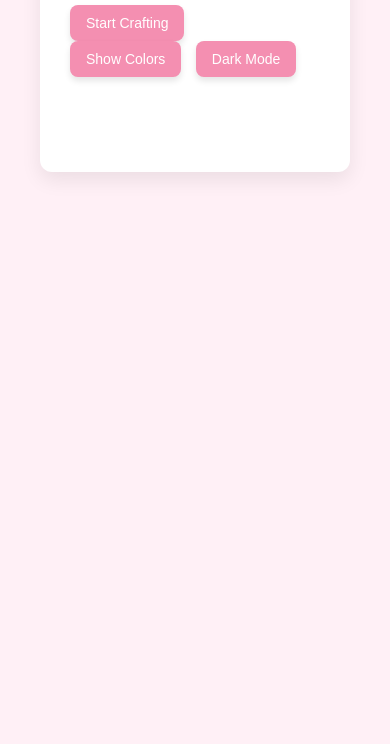
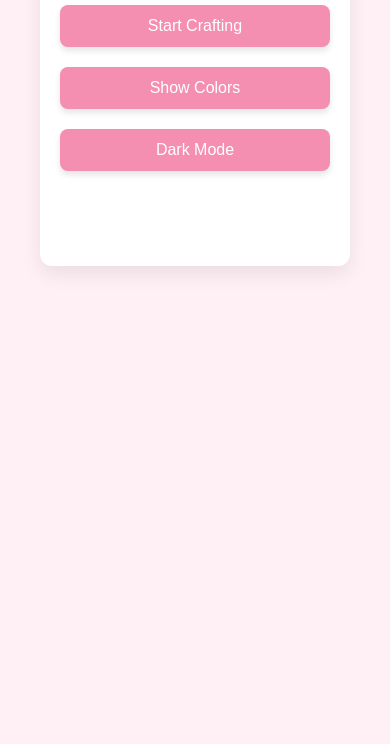
Before and after one commit to gabriellavalle15/personal-portfolio-website, a plain HTML site: page MiniProject/index.html in a window 390 px wide. Shown: the part 180-924 px from the top of the page. Before the commit the page ends 844 px from the top, so only its background shows below. Drawn offline with Linux system fonts and the light colour scheme.

Commit message:
Make layout mobile-friendly with viewport tag and responsive styles

```diff
--- a/MiniProject/index.html
+++ b/MiniProject/index.html
@@ -2,6 +2,7 @@
 <html lang="en">
 <head>
     <meta charset="UTF-8">
+    <meta name="viewport" content="width=device-width, initial-scale=1.0">
     <link rel="stylesheet" href="style.css">
     <title>Craft Studio</title>
 </head>
--- a/MiniProject/style.css
+++ b/MiniProject/style.css
@@ -5,6 +5,10 @@
     padding: 40px;
     max-width: 600px;
     margin: auto;
+    display: flex;
+    justify-content: center;
+    align-items: flex-start;
+    min-height: 100vh;
 }
 :root {
     --bg: #fff0f6;
@@ -28,17 +32,26 @@
 
 h1 {
     color: var(--accent);
+    text-align: center;
+    font-size: 2rem;
     margin-bottom: 20px;
+}
+
+p {
+    font-size: 1rem;
 }
 
 button {
     background-color: var(--button);
     color: white;
     border: none;
-    padding: 10px 16px;
-    font-size: 14px;
+    padding: 12px 20px;
+    font-size: 1rem;
     cursor: pointer;
+    margin: 10px 0;
     margin-right: 10px;
+    border-radius: 8px;
+    width: 100%;
     border-radius: 8px;
     box-shadow: 0 4px 6px rgba(0, 0, 0, 0.1);
     transition: transform 0.2s ease, background-color 0.3s ease;
@@ -48,6 +61,13 @@
     background-color:var(--buttonHover);
     transition: background-color 0.3s ease;
     transform: translateY(-2px);
+}
+
+@media (min-width: 600px) {
+    button {
+        width: auto;
+        margin-right: 10px;
+    }
 }
 
 #output {
@@ -62,9 +82,11 @@
 
 .container {
     background: #ffffff;
-    padding: 30px;
+    padding: 20px;
     border-radius: 12px;
     box-shadow: 0 8px 20px rgba(0, 0, 0, 0.08);
+    max-width: 500px;
+    margin: 0 auto;
 }
 
 .step {
```
